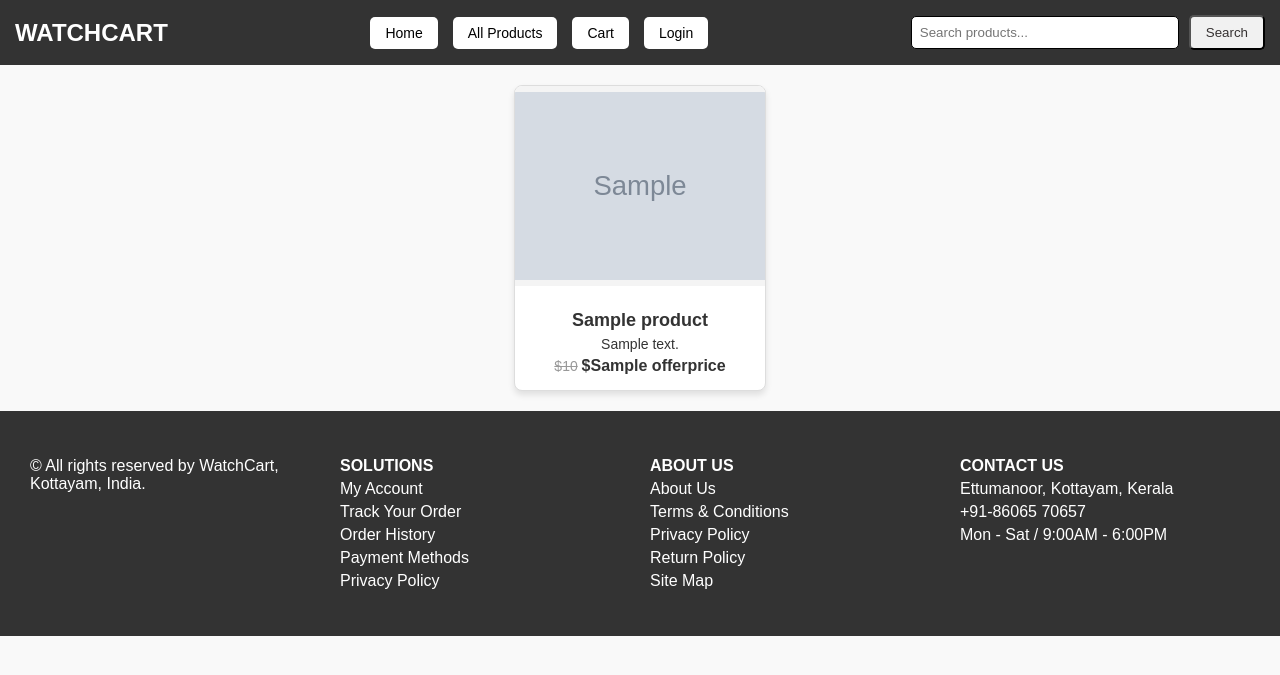
After one commit to ANITJOHNSAJI/WATCHCART, a Django app: template epro/templates/allproduct.html in a window 1280 px wide. The commit adds this page. Shown: the top 675 px of the page. Run offline with Django 3.2, Linux system fonts and the light colour scheme; the template is opened without the code that fills it: most values are stand-ins (such as "Sample title", 1, 10 or a date in 2020); grey boxes marked "Sample" are stand-in pictures.

Commit message:
search,allproductview added

```diff
--- a/epro/eapp/urls.py
+++ b/epro/eapp/urls.py
@@ -25,6 +25,8 @@ urlpatterns = [
     path('decrement_cart/<int:id>/', views.decrement_cart, name='decrement_cart'),
     path('delete_cart_item/<int:id>/', views.delete_cart_item, name='delete_cart_item'),
     path('checkout/', views.checkout, name='checkout'),
+    path('search/', views.search_results, name='search_results'),
+    path('product_list/', views.product_list, name='product_list'),
 
 
 ]
--- /dev/null
+++ b/epro/static/css/allproduct.css
@@ -0,0 +1,218 @@
+/* General Styles */
+body {
+    font-family: Arial, sans-serif;
+    margin: 0;
+    padding: 0;
+    background-color: #f9f9f9;
+    color: #333;
+}
+
+/* Navbar */
+.navbar {
+    background-color: #333;
+    color: white;
+    padding: 15px;
+    display: flex;
+    justify-content: space-between;
+    align-items: center;
+    position: relative;
+}
+
+.navbar-brand {
+    font-size: 24px;
+    font-weight: bold;
+    text-decoration: none;
+    color: white;
+}
+
+.nav-links {
+    display: flex;
+    gap: 15px;
+}
+
+.nav-links a {
+    text-decoration: none;
+}
+
+.nav-links button {
+    background-color: white;
+    border: none;
+    padding: 8px 15px;
+    cursor: pointer;
+    border-radius: 5px;
+    font-size: 14px;
+}
+
+.nav-links button:hover {
+    background-color: #ddd;
+}
+
+.menu-toggle {
+    display: none;
+    font-size: 24px;
+    cursor: pointer;
+    background: none;
+    border: none;
+    color: white;
+}
+
+/* Search Bar */
+.search form {
+    display: flex;
+    gap: 10px;
+    align-items: center;
+}
+
+.search input[type="text"] {
+    padding: 8px;
+    border-radius: 5px;
+    border: 1px solid #000000;
+    width: 250px;
+}
+
+.search button {
+    padding: 8px 15px;
+    border-radius: 5px;
+    background-color: #f1f1f1;
+    color: rgb(54, 50, 50);
+    cursor: pointer;
+}
+
+.search button:hover {
+    background-color: #cacdce;
+}
+
+/* Product Section */
+.products-container {
+    display: flex;
+    flex-wrap: wrap;
+    justify-content: center;
+    gap: 20px;
+    padding: 20px;
+}
+
+.card {
+    width: 250px;
+    border: 1px solid #ddd;
+    border-radius: 8px;
+    overflow: hidden;
+    text-align: center;
+    background: white;
+    box-shadow: 0px 4px 6px rgba(0, 0, 0, 0.1);
+    transition: transform 0.3s ease;
+}
+
+.card:hover {
+    transform: scale(1.05);
+}
+
+.card img {
+    width: 100%;
+    height: 200px;
+    object-fit: contain;
+    background-color: #f4f4f4;
+}
+
+.card-body {
+    padding: 10px;
+}
+
+.card-body h5 {
+    margin: 10px 0 5px;
+    font-size: 18px;
+    font-weight: bold;
+}
+
+.card-body p {
+    margin: 5px 0;
+    font-size: 14px;
+}
+
+.card-body del {
+    color: #999;
+    font-size: 14px;
+}
+
+.card-body strong {
+    color: #333;
+    font-size: 16px;
+}
+
+/* Footer */
+.footer {
+    display: flex;
+    flex-wrap: wrap;
+    justify-content: space-between;
+    background-color: #333;
+    color: white;
+    padding: 20px;
+    text-align: left;
+}
+
+.footer div {
+    flex: 1;
+    min-width: 200px;
+    margin: 10px;
+}
+
+.footer ul {
+    list-style-type: none;
+    padding: 0;
+}
+
+.footer li {
+    margin: 5px 0;
+}
+
+.footer b {
+    font-size: 16px;
+}
+
+.footer a {
+    text-decoration: none;
+    color: white;
+    font-size: 14px;
+}
+
+.footer a:hover {
+    text-decoration: underline;
+}
+
+/* Responsive Styles */
+@media screen and (max-width: 768px) {
+    .nav-links {
+        display: none;
+        flex-direction: column;
+        background-color: #333;
+        position: absolute;
+        right: 0;
+        top: 60px;
+        width: 200px;
+        padding: 10px;
+        box-shadow: 0px 4px 6px rgba(0, 0, 0, 0.1);
+        z-index: 1000;
+    }
+
+    .nav-links.show {
+        display: flex;
+    }
+
+    .menu-toggle {
+        display: block;
+    }
+
+    .footer {
+        flex-direction: column;
+        text-align: center;
+    }
+
+    .products-container {
+        flex-direction: column;
+        align-items: center;
+    }
+
+    .card {
+        width: 90%;
+        margin-bottom: 20px;
+    }
+}
--- /dev/null
+++ b/epro/templates/allproduct.html
@@ -0,0 +1,88 @@
+{% load static %}
+<!DOCTYPE html>
+<html lang="en">
+<head>
+    <meta charset="UTF-8">
+    <meta name="viewport" content="width=device-width, initial-scale=1.0">
+    <title>Product List</title>
+    <link rel="stylesheet" href="{% static 'css/allproduct.css' %}">
+</head>
+<body>
+    <nav class="navbar">
+        <a class="navbar-brand" href="#">WATCHCART</a>
+
+        <!-- Mobile Menu Toggle -->
+        <button class="menu-toggle">☰</button>
+
+        <div class="nav-links">
+            <a href="{% url 'index' %}"><button>Home</button></a>
+            <a href="{% url 'product_list'%}"><button>All Products</button></a>
+            <a href="{% url 'cart_view' %}"><button>Cart</button></a>
+
+            {% if user.is_authenticated %}
+                <a href="{% url 'logout' %}"><button>Logout</button></a>
+            {% else %}
+                <a href="{% url 'userlogin' %}"><button>Login</button></a>
+            {% endif %}
+        </div>
+        <div class="search">
+            <form method="GET" action="{% url 'search_results' %}">
+                <input type="text" name="q" placeholder="Search products..." required>
+                <button type="submit">Search</button>
+    </nav>
+
+
+    <!-- Products Section -->
+    <div class="products-container">
+        {% for product in products %}
+        <div class="card">
+            <a href="{% url 'product' product.id %}">
+                <img src="{{ product.image.url }}" alt="Image of {{ product.name }}">
+            </a>
+            <div class="card-body">
+                <h5>{{ product.name }}</h5>
+                <p>{{ product.description }}</p>
+                <p><del>${{ product.price }}</del> <strong>${{ product.offerprice }}</strong></p>
+            </div>
+        </div>
+        {% endfor %}
+    </div>
+
+    <!-- Footer -->
+    <footer class="footer">
+        <div class="foot1">
+            <ul>
+                <li>© All rights reserved by WatchCart, Kottayam, India.</li>
+            </ul>
+        </div>
+        <div class="foot2">
+            <ul>
+                <li><b>SOLUTIONS</b></li>
+                <li>My Account</li>
+                <li>Track Your Order</li>
+                <li>Order History</li>
+                <li>Payment Methods</li>
+                <li>Privacy Policy</li>
+            </ul>
+        </div>
+        <div class="foot3">
+            <ul>
+                <li><b>ABOUT US</b></li>
+                <li>About Us</li>
+                <li>Terms & Conditions</li>
+                <li>Privacy Policy</li>
+                <li>Return Policy</li>
+                <li>Site Map</li>
+            </ul>
+        </div>
+        <div class="foot4">
+            <ul>
+                <li><b>CONTACT US</b></li>
+                <li>Ettumanoor, Kottayam, Kerala</li>
+                <li>+91-86065 70657</li>
+                <li>Mon - Sat / 9:00AM - 6:00PM</li>
+            </ul>
+        </div>
+    </footer>
+</body>
+</html>
--- a/epro/templates/checkout.html
+++ b/epro/templates/checkout.html
@@ -6,6 +6,6 @@
     <title>Document</title>
 </head>
 <body>
-
+    <h1>Buy now</h1>
 </body>
 </html>
--- a/epro/templates/index.html
+++ b/epro/templates/index.html
@@ -20,6 +20,7 @@
 
     <div class="nav-links">
         <a href="{% url 'index' %}"><button>Home</button></a>
+        <a href="{% url 'product_list' %}"><button>All Products </button></a>
         <a href="{% url 'cart_view' %}"><button>Cart</button></a>
 
         {% if user.is_authenticated %}
@@ -28,6 +29,10 @@
             <a href="{% url 'userlogin' %}"><button>Login</button></a>
         {% endif %}
     </div>
+    <div class="search">
+        <form method="GET" action="{% url 'search_results' %}">
+            <input type="text" name="q" placeholder="Search products..." required>
+            <button type="submit">Search</button>
 </nav>
 
 <!-- Products Section -->
--- a/epro/templates/product.html
+++ b/epro/templates/product.html
@@ -15,6 +15,7 @@
         <a class="navbar-brand" href="#">WATCHCART</a>
         <div class="nav-links">
             <a href="{% url 'index' %}"><button>Home</button></a>
+            <a href="{% url 'product_list' %}"><button>All Products </button></a>
             <a href="{% url 'cart_view' %}"><button>Cart</button></a>
             <a href="{% url 'logout' %}"><button>Logout</button></a>
         </div>
@@ -109,7 +110,7 @@
     </div>
 </div>
 
-<!-- Customer Reviews -->
+<!-- Customer Reviews
 <div class="reviews">
     <h2>Customer Reviews</h2>
     {% for review in product.reviews.all %}
@@ -118,7 +119,7 @@
         <p>Rating: {{ review.rating }} / 5</p>
     </div>
     {% endfor %}
-</div>
+</div> -->
 
 </body>
 </html>
```
Also changed, not shown: epro/eapp/views.py (+17 -0 lines), epro/static/css/search.css (added, +201 -0 lines), epro/templates/search.html (added, +92 -0 lines), epro/db.sqlite3.
